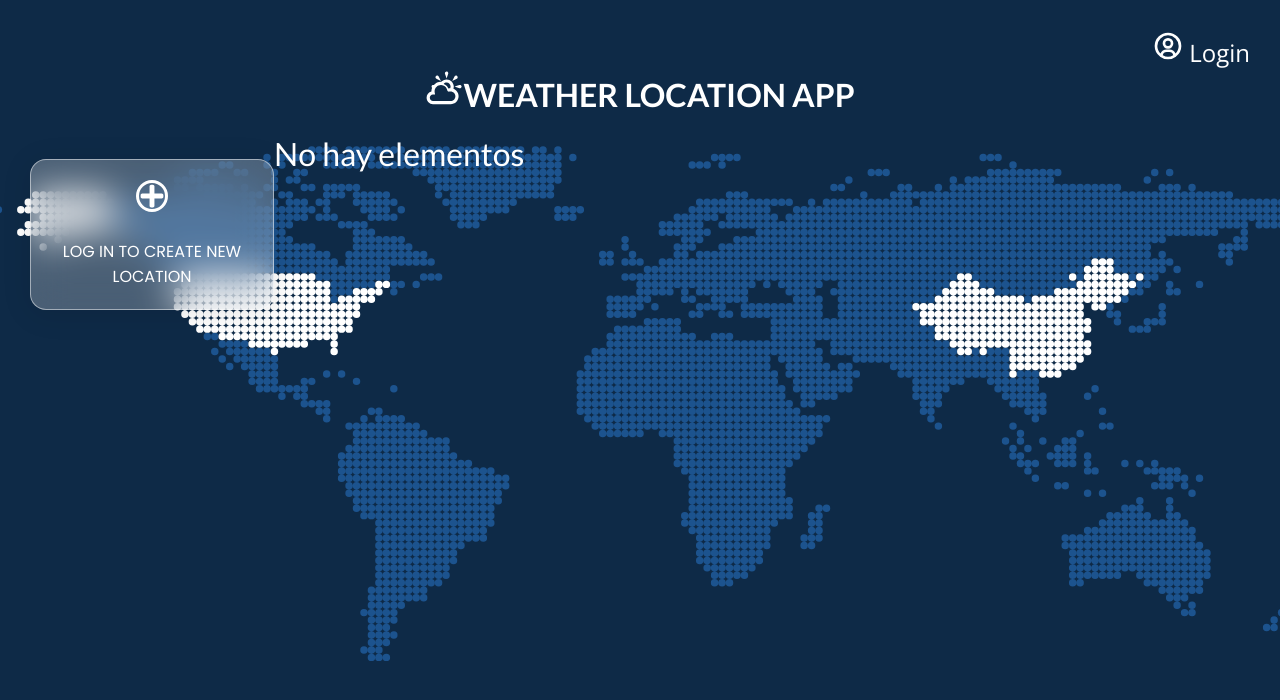
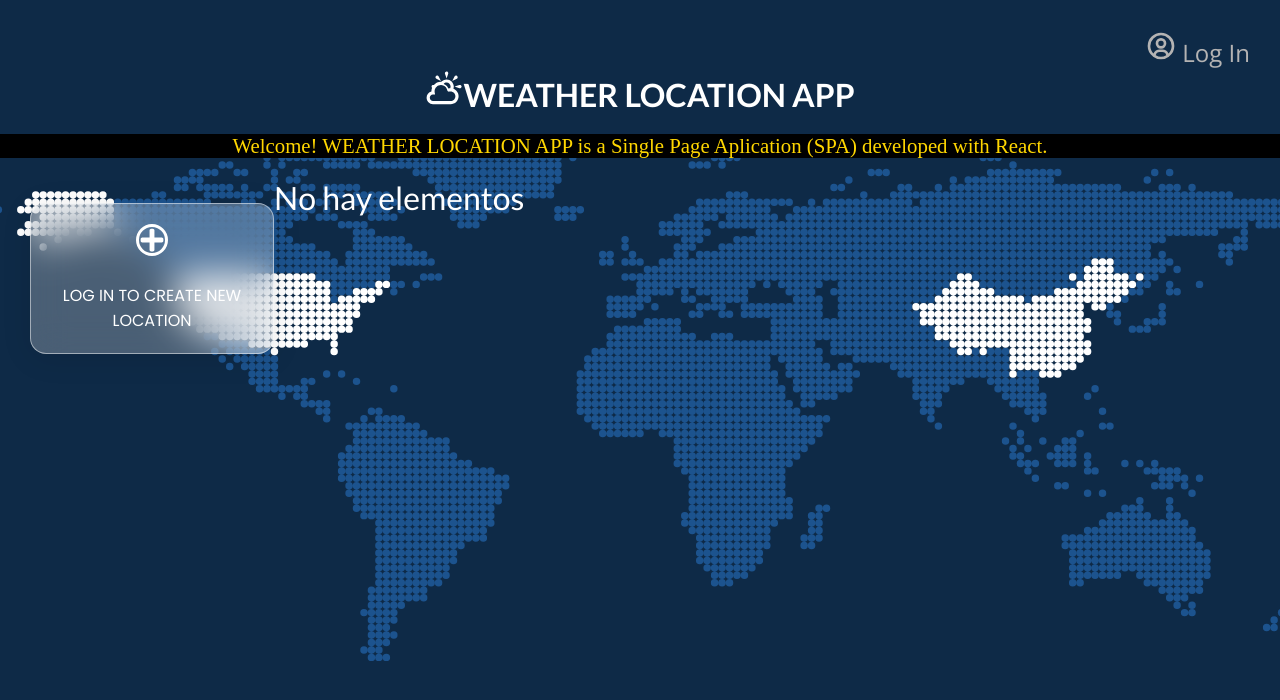
Before and after one commit to gus0117/pilis-mod3-alvarado-ordonez, a React (Create React App) app: page /#/ in a window 1280 px wide. Shown: the top 700 px of the page. Built offline with nearby package versions, Linux system fonts and the light colour scheme.

Commit message:
Agregado efecto a los botones y cambiado algunos mensajes al ingles

```diff
--- a/src/routes/Home/Home.css
+++ b/src/routes/Home/Home.css
@@ -46,3 +46,11 @@
     margin-top: 20px;
     color: white;
 }
+
+.app-description {
+    text-align: center;
+    color: gold;
+    margin: 20px 0;
+    font-size: 1.3rem;
+    background-color: black;
+}
--- a/src/routes/Home/Home.jsx
+++ b/src/routes/Home/Home.jsx
@@ -14,7 +14,13 @@ const Home = () => {
   //console.log(locationList);
 
   return (
-    <div className="container-cards">
+    <>
+      <div className="app-description">
+        <p>
+          Welcome! WEATHER LOCATION APP is a Single Page Aplication (SPA) developed with React.
+        </p>
+      </div>
+      <div className="container-cards">
           {
             user ?
             <Link className="create-location-link" to='location/create'>
@@ -28,7 +34,8 @@ const Home = () => {
           }
 
         <Cards locationList={locationList} />
-    </div>
+      </div>
+    </>
   );
 };
 
--- a/src/routes/Location/CreateLocation.css
+++ b/src/routes/Location/CreateLocation.css
@@ -7,11 +7,12 @@
 .description {
     text-align: center;
     margin-top: 30px;
-    font-size: 1.5rem;
-    color: wheat;
+    font-size: 1.1rem;
+    color: #0E2A47;
 }
 
 .form-container {
+    font-family: 'Poppins', sans-serif;
     max-width: 800px;
     margin: 20px auto;
     display: flex;
--- a/src/routes/Location/CreateLocation.jsx
+++ b/src/routes/Location/CreateLocation.jsx
@@ -52,25 +52,25 @@ const CreateLocation = () => {
         <div className='form-container'>
             <h1 className='create-location-title'>Generate a new location card</h1>
             <p className='description'>
-                You can add a new location card putting its coordinates (latitude and longitude) and its name.
+                You can add a new location card putting its coordinates (latitude and longitude) and its name. NOTE: Some images may not load due to CORS policy.
             </p>
             <form className='form' onSubmit={handleSubmit(onSubmit)}>
-                <input type="text" placeholder='Nombre de la locacion'
-                    {...register('locationName', { required: 'Debe ingresar un nombre' })}
+                <input type="text" placeholder='Location name'
+                    {...register('locationName', { required: 'You must enter a name' })}
                 />
                 <p>{errors.locationName?.message}</p>
 
-                <input type="text" placeholder='Latitud'
-                    {...register('lat', { required: 'Debe ingresar una latitud' })}
+                <input type="text" placeholder='Latitude'
+                    {...register('lat', { required: 'You must enter a latitude' })}
                 />
                 <p>{errors.lat?.message}</p>
 
-                <input type="text" placeholder='Longitud'
-                    {...register('lon', { required: 'Debe ingresar una longitud' })}
+                <input type="text" placeholder='Longitude'
+                    {...register('lon', { required: 'You must enter a longitude' })}
                 />
                 <p>{errors.lon?.message}</p>
 
-                <input type="text" placeholder='Image URL'
+                <input type="text" placeholder='Image URL (optinal)'
                     {...register('urlImg')}
                 />
 
--- a/src/routes/Login/Login.jsx
+++ b/src/routes/Login/Login.jsx
@@ -22,15 +22,15 @@ const Login = () => {
   return (
     <div className='sign-in-container'>
     <img src={logo} className='img-login'/>
-      <span>Ingresa con tu usuario y contraseña</span>
+      <span>You can log in with your username and password</span>
       <form className='sign-in-form' onSubmit={handleSubmit(onSubmit)}>
 
         <input
           className='input-form'
           type="text"
-          placeholder='Nombre de usuario'
+          placeholder='Username'
           {...register('username', {
-              required : 'Debe ingresar su nombre de usuario'
+              required : 'You must enter an username'
             }
           )
         } />
@@ -38,17 +38,17 @@ const Login = () => {
         <input
           className='input-form'
           type='password'
-          placeholder='Contraseña'
+          placeholder='Password'
           {...register(
               'password',
               {
-                required : 'Debe ingresar su contraseña'
+                required : 'You must enter a password'
               }
             )
           }
         />
         <p>{errors.password?.message}</p>
-         <button className='btn-form' type='submit'>Iniciar Sesión</button>
+         <button className='btn-form' type='submit'>Log in</button>
       </form>
     </div>
   )
--- a/src/routes/Navigation/Navigation.css
+++ b/src/routes/Navigation/Navigation.css
@@ -30,6 +30,10 @@
 
 .login-link {
     text-decoration: none;
+    color: rgb(180, 179, 179);
+}
+
+.login-link:hover {
     color: white;
 }
 
--- a/src/routes/Navigation/Navigation.jsx
+++ b/src/routes/Navigation/Navigation.jsx
@@ -36,7 +36,7 @@ const Navigation = () => {
                 <Link className="login-link" to='/login'>
                     <div>
                         <BiUserCircle className="login-icon"/>
-                        <span className="login-title">Login</span>
+                        <span className="login-title">Log In</span>
                     </div>
                 </Link>
             )
```
